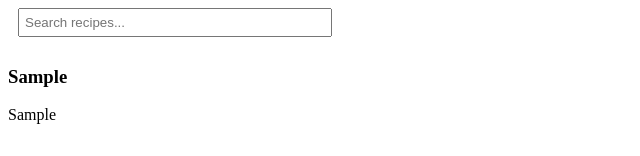
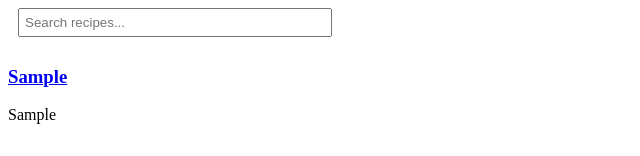
Before and after one commit to Damcreative/alx-fe-reactjs, a React (Vite) app in the folder recipe-sharing-app/: page / in a window 1280 px wide. Both pictures are taken after typing "Sample", "Sample" into the empty fields and a click on the button "Add Recipe". Shown: the part 124-280 px from the top of the page, without its empty margins (0-640 px from the left). Built offline with nearby package versions, Linux system fonts and the light colour scheme.

Commit message:
fix error

```diff
--- a/recipe-sharing-app/src/components/RecipeList.jsx
+++ b/recipe-sharing-app/src/components/RecipeList.jsx
@@ -1,3 +1,4 @@
+import { Link } from "react-router-dom";
 import useRecipeStore from "./recipeStore";
 
 const RecipeList = () => {
@@ -11,7 +12,10 @@ const RecipeList = () => {
     <div>
       {displayRecipes.map((recipe) => (
         <div key={recipe.id}>
-          <h3>{recipe.title}</h3>
+          {/* Wrap title in a Link so it navigates to /recipe/:id */}
+          <h3>
+            <Link to={`/recipe/${recipe.id}`}>{recipe.title}</Link>
+          </h3>
           <p>{recipe.description}</p>
         </div>
       ))}
```
